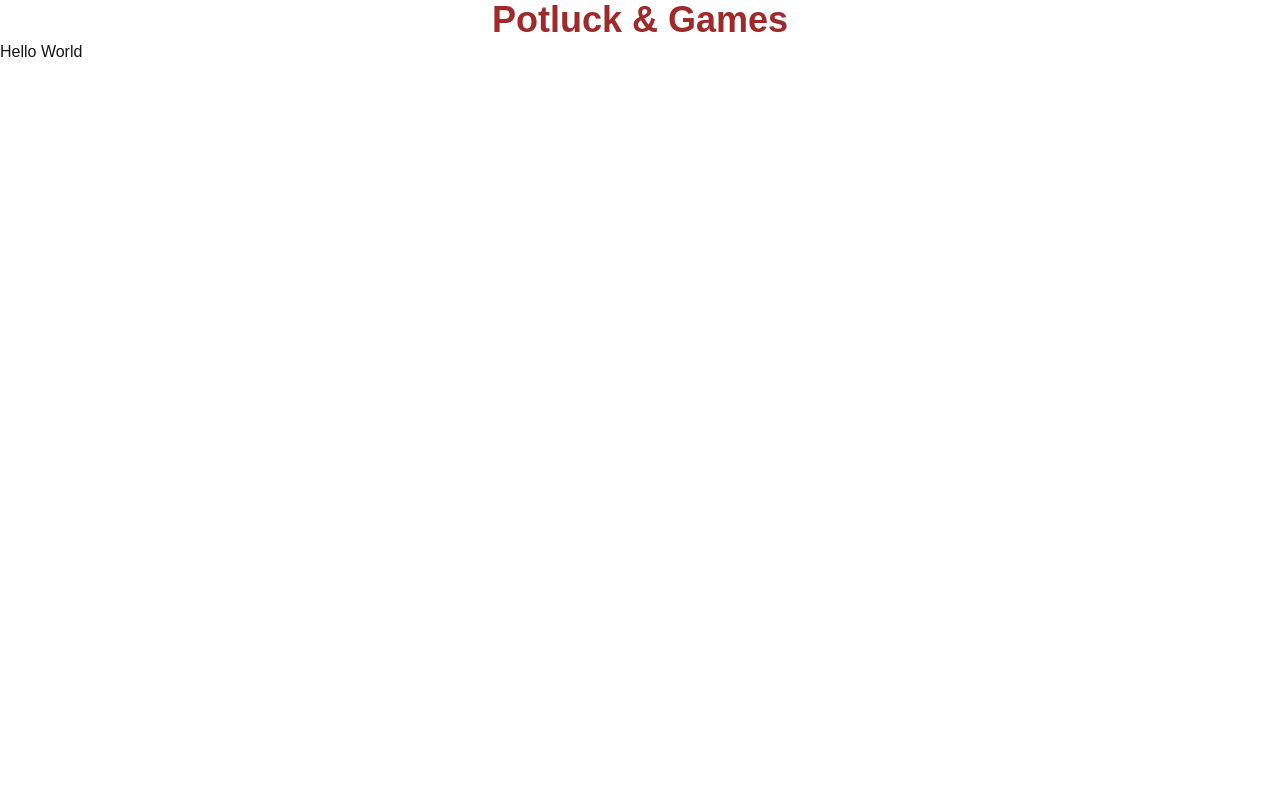
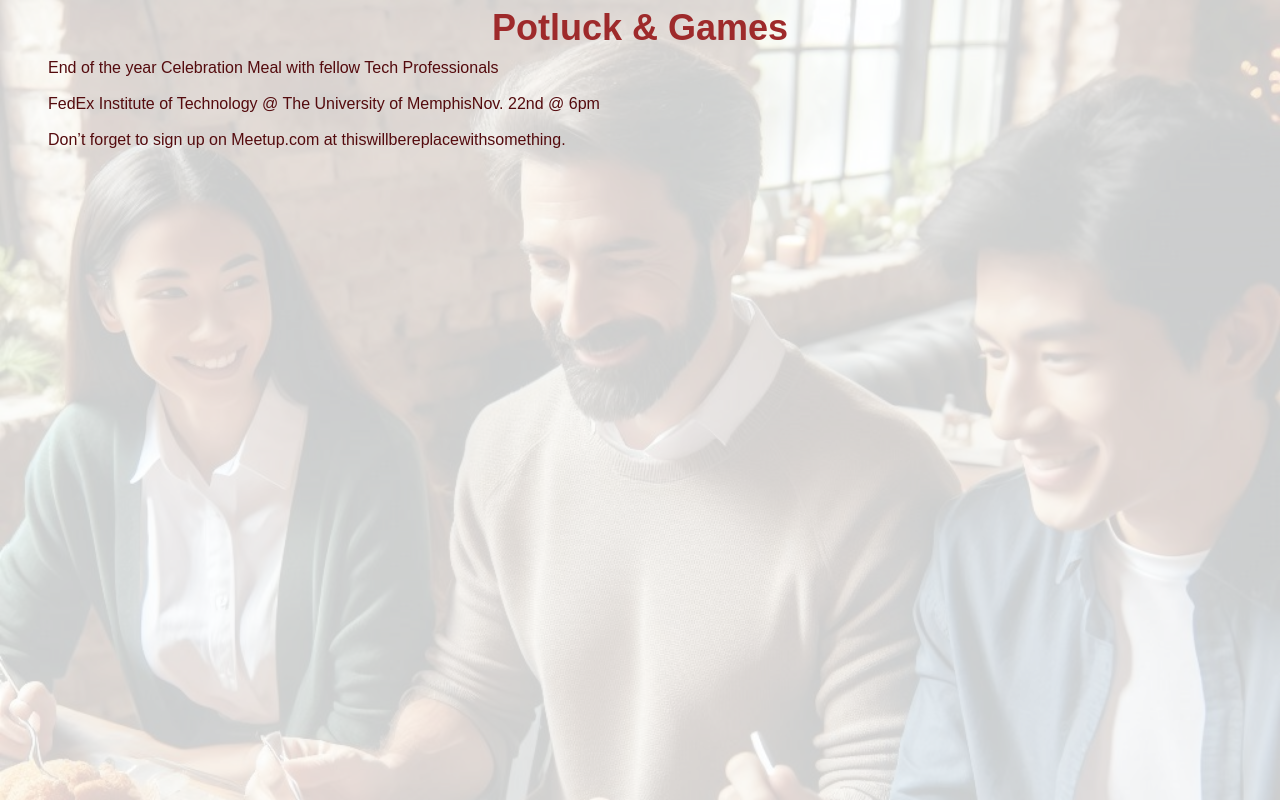
Before and after one commit to jcsmileyjr/potluckgames, a Next.js app: page / in a window 1280 px wide. Shown: the top 800 px of the page. Built offline with nearby package versions, Linux system fonts and the light colour scheme.

Commit message:
Refactor Header: Combine title and info topper

```diff
--- a/src/app/page.tsx
+++ b/src/app/page.tsx
@@ -4,9 +4,19 @@ import Header from "./layout/Header/Header";
 export default function Home() {
   return (
     <div className="bg-white h-screen">
-      <Header />
+      {/* <Header /> */}
       <main className="">
-        Hello World
+        <section className="relative" >
+          <div className="absolute inset-0 opacity-20 aspect-square bg-cover bg-center bg-[url('/primaryimage.jpeg')] "></div>
+          <div className="relative z-10">
+            <h1 className="text-accentRed font-bold text-center text-4xl py-2">Potluck & Games</h1>
+            <div className="px-12 flex flex-col gap-3 text-primaryBrown">
+              <p>End of the year Celebration Meal with fellow Tech Professionals</p>
+              <p>FedEx Institute of Technology @ The University of MemphisNov. 22nd @ 6pm</p>
+              <p>Don’t  forget to sign up on Meetup.com at thiswillbereplacewithsomething. </p>
+            </div>
+          </div>
+        </section>
       </main>
 
     </div>
--- a/tailwind.config.ts
+++ b/tailwind.config.ts
@@ -13,6 +13,9 @@ const config: Config = {
       'white' : '#FFFFFF',
     },
     extend: {
+      backgroundImage: {
+        'hero-image': "url('/primaryimage.jpeg')"
+      },
       colors: {
         background: "var(--background)",
         foreground: "var(--foreground)",
```
Also changed, not shown: public/primaryimage.jpeg (added).
